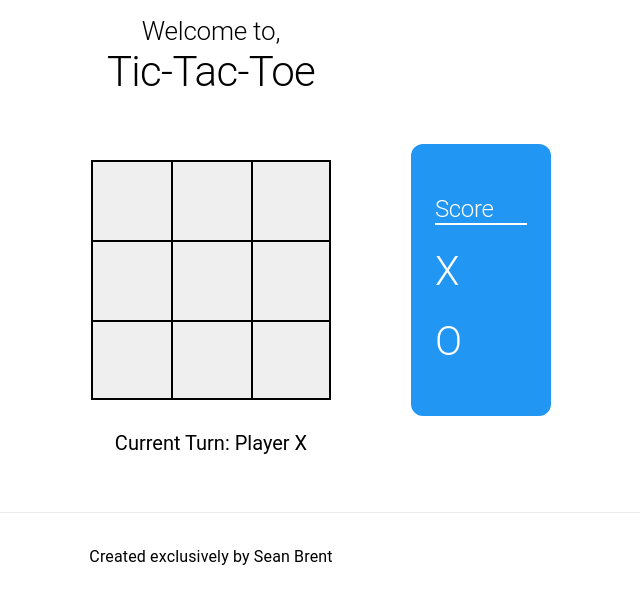
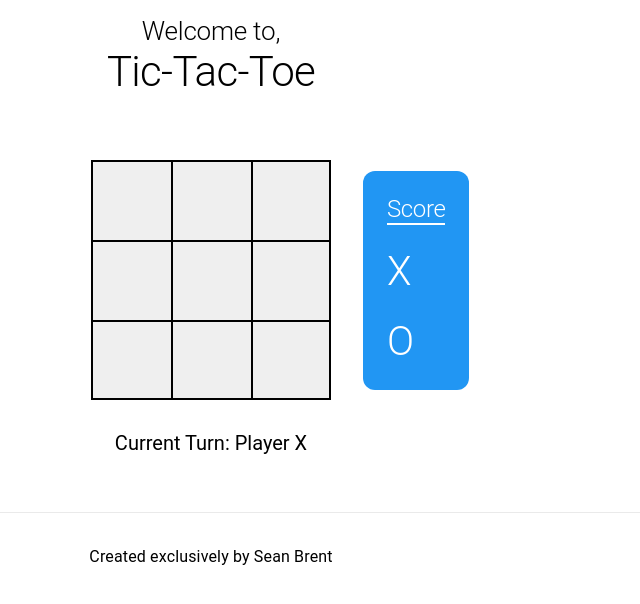
Before and after one commit to Brentsa/tic-tac-toe, a Next.js app: page / in a window 1280 px wide. Shown: the top 604 px of the page, without its empty margins (429-1069 px from the left). Built offline with nearby package versions, Linux system fonts and the light colour scheme.

Commit message:
updated grid layout so score is directly beside the game

```diff
--- a/components/GameLayout.tsx
+++ b/components/GameLayout.tsx
@@ -84,8 +84,8 @@
             m={2}
         >
             <Grid container spacing={2}>
-                <Grid xs={4} item></Grid>
-                <Grid xs={4} item>
+                <Grid xs item></Grid>
+                <Grid xs='auto' item>
                     <Box
                         display='flex'
                         flexDirection='column'
@@ -119,14 +119,13 @@
                         />
                     </Box>
                 </Grid>
-                <Grid xs={4} item>
+                <Grid xs item>
+                    <Box height='100%' width='fit-content' display='flex' alignItems='center'>
                         <Box
                             display='flex'
                             flexDirection='column'
                             justifyContent='center'
                             gap={3}
-                        height='100%'
-                        width={140}
                             bgcolor={blue[500]}
                             color='white'
                             p={3}
@@ -135,6 +134,7 @@
                             <Typography variant="h1" fontSize={24} borderBottom={2}>Score</Typography>
                             <Typography variant="h1" fontSize={40}>{xWins ? `X - ${xWins}` : 'X'}</Typography>
                             <Typography variant="h1" fontSize={40}>{oWins ? `O - ${oWins}` : 'O'}</Typography>
+                        </Box>
                     </Box>
                 </Grid>
             </Grid>
```
Lines whose indentation alone changed are shown as unchanged.
